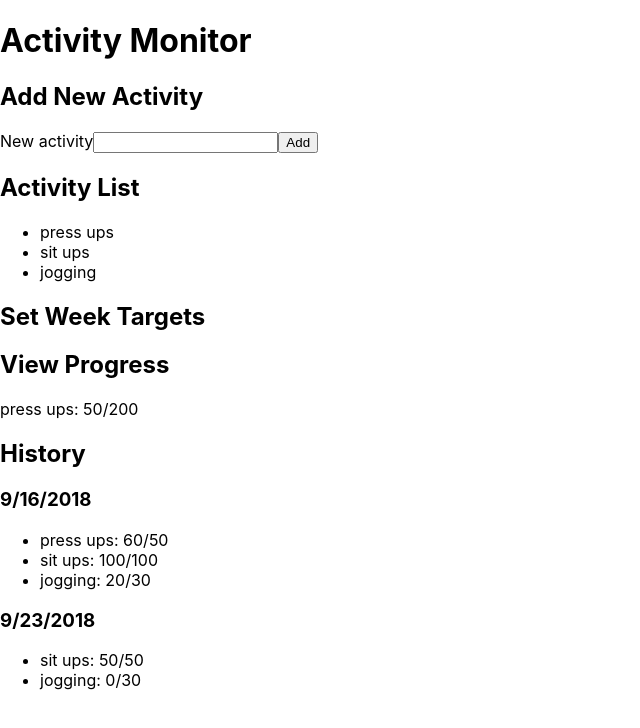
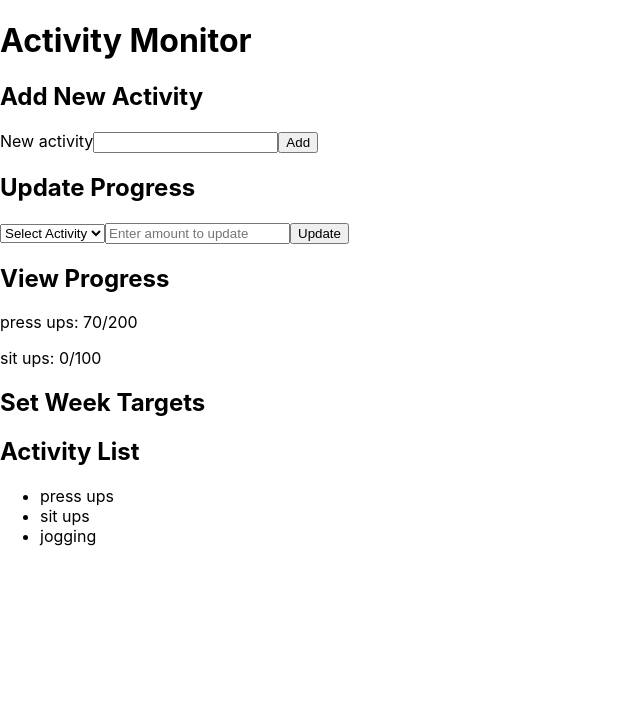
Before and after one commit to Rejam/activity-tracker, a React (Create React App) app: page / in a window 1280 px wide. Shown: the top 728 px of the page, without its empty margins (0-640 px from the left). Built offline with nearby package versions, Linux system fonts and the light colour scheme.

Commit message:
no history, can update progress

```diff
--- a/src/App.js
+++ b/src/App.js
@@ -3,19 +3,19 @@ import AddNewActivity from "./components/AddNewActivity";
 import ActivityList from "./components/ActivityList";
 import SetWeekTargets from "./components/SetWeekTargets";
 import ViewProgress from "./components/ViewProgress";
-import ViewHistory from "./components/ViewHistory";
+import UpdateProgress from "./components/UpdateProgress";
 
 class App extends Component {
   state = {
     activities: [],
-    currentWeekTargets: [],
-    history: []
+    targets: [],
+    logs: []
   };
 
   componentWillMount() {
     // Temporary for test data
-    const { activities, currentWeekTargets, history } = this.props.data;
-    this.setState({ activities, currentWeekTargets, history });
+    const { activities, targets, logs } = this.props.data;
+    this.setState({ activities, targets, logs });
   }
 
   addNewActivity = newActivity => {
@@ -23,16 +23,33 @@ class App extends Component {
     this.setState({ activities: [...activities, newActivity] });
   };
 
+  addNewLog = newLog => {
+    const { logs } = this.state;
+    this.setState({ logs: [...logs, newLog] });
+  };
+
+  progress = () => {
+    const { logs } = this.state;
+    return logs.reduce(
+      (acc, { activity, amount }) =>
+        acc[activity]
+          ? { ...acc, [activity]: acc[activity] + amount }
+          : { ...acc, [activity]: amount },
+      {}
+    );
+  };
+
   render() {
-    const { activities, currentWeekTargets, history } = this.state;
+    const { activities, targets } = this.state;
+    const progress = this.progress();
     return (
       <div className="app">
         <h1>Activity Monitor</h1>
-        <AddNewActivity addNew={this.addNewActivity} />
+        <AddNewActivity addNewActivity={this.addNewActivity} />
+        <UpdateProgress targets={targets} addNewLog={this.addNewLog} />
+        <ViewProgress targets={targets} progress={progress} />
+        <SetWeekTargets activities={activities} targets={targets} />
         <ActivityList activities={activities} />
-        <SetWeekTargets activities={activities} targets={currentWeekTargets} />
-        <ViewProgress targets={currentWeekTargets} />
-        <ViewHistory history={history} />
       </div>
     );
   }
--- a/src/components/AddNewActivity.js
+++ b/src/components/AddNewActivity.js
@@ -1,9 +1,9 @@
 import React from "react";
 
-const AddNewActivity = ({ addNew }) => {
+const AddNewActivity = ({ addNewActivity }) => {
   const handleSubmit = e => {
     e.preventDefault();
-    addNew(e.target.elements.activity.value);
+    addNewActivity(e.target.elements.activity.value);
     e.target.reset();
   };
 
--- /dev/null
+++ b/src/components/UpdateProgress.js
@@ -0,0 +1,32 @@
+import React from "react";
+
+export default ({ targets, addNewLog }) => {
+  const submit = e => {
+    e.preventDefault();
+    const { value: activity } = e.target.elements.activity;
+    const { value } = e.target.elements.amount;
+    const newLog = { activity, amount: parseInt(value) };
+    addNewLog(newLog);
+  };
+  return (
+    <div>
+      <h2>Update Progress</h2>
+      <form onSubmit={submit}>
+        <select name="activity" id="activity" required>
+          <option value="">Select Activity</option>
+          {targets.map(({ activity }) => (
+            <option value={activity}>{activity}</option>
+          ))}
+        </select>
+        <input
+          name="amount"
+          type="number"
+          placeholder="Enter amount to update"
+          min="0"
+          required
+        />
+        <button type="submit">Update</button>
+      </form>
+    </div>
+  );
+};
--- a/src/components/ViewHistory.js
+++ /dev/null
@@ -1,25 +0,0 @@
-import React from "react";
-
-export default ({ history }) => {
-  return (
-    <div>
-      <h2>History</h2>
-      {history.map(week => {
-        const [date, ...activities] = week;
-        const dateFormatted = new Date(date).toLocaleDateString();
-        return (
-          <div>
-            <h3>{dateFormatted}</h3>
-            <ul>
-              {activities.map(({ activity, target, current }) => (
-                <li>
-                  {activity}: {current}/{target}
-                </li>
-              ))}
-            </ul>
-          </div>
-        );
-      })}
-    </div>
-  );
-};
--- a/src/components/ViewProgress.js
+++ b/src/components/ViewProgress.js
@@ -1,12 +1,12 @@
 import React from "react";
 
-export default ({ activities, targets }) => {
+export default ({ progress, targets }) => {
   return (
     <div>
       <h2>View Progress</h2>
-      {targets.map(({ activity, target, current }) => (
+      {targets.map(({ activity, target }) => (
         <p>
-          {activity}: {current}/{target}
+          {activity}: {progress[activity] || 0}/{target}
         </p>
       ))}
     </div>
--- a/src/data.js
+++ b/src/data.js
@@ -1,18 +1,15 @@
+// transaction based logging
+
 const data = {
   activities: ["press ups", "sit ups", "jogging"],
-  currentWeekTargets: [{ activity: "press ups", target: 200, current: 50 }],
-  history: [
-    [
-      "2018-09-16T23:00:00.000Z",
-      { activity: "press ups", target: 50, current: 60 },
-      { activity: "sit ups", target: 100, current: 100 },
-      { activity: "jogging", target: 30, current: 20 }
-    ],
-    [
-      "2018-09-23T23:00:00.000Z",
-      { activity: "sit ups", target: 50, current: 50 },
-      { activity: "jogging", target: 30, current: 0 }
-    ]
+  targets: [
+    { activity: "press ups", target: 200 },
+    { activity: "sit ups", target: 100 }
+  ],
+  logs: [
+    { date: "2018-10-02", activity: "press ups", amount: 50 },
+    { date: "2018-10-01", activity: "press ups", amount: 10 },
+    { date: "2018-10-01", activity: "press ups", amount: 10 }
   ]
 };
 
```
Also changed, not shown: 1 other file (tests, documents, lock files or other folders).
